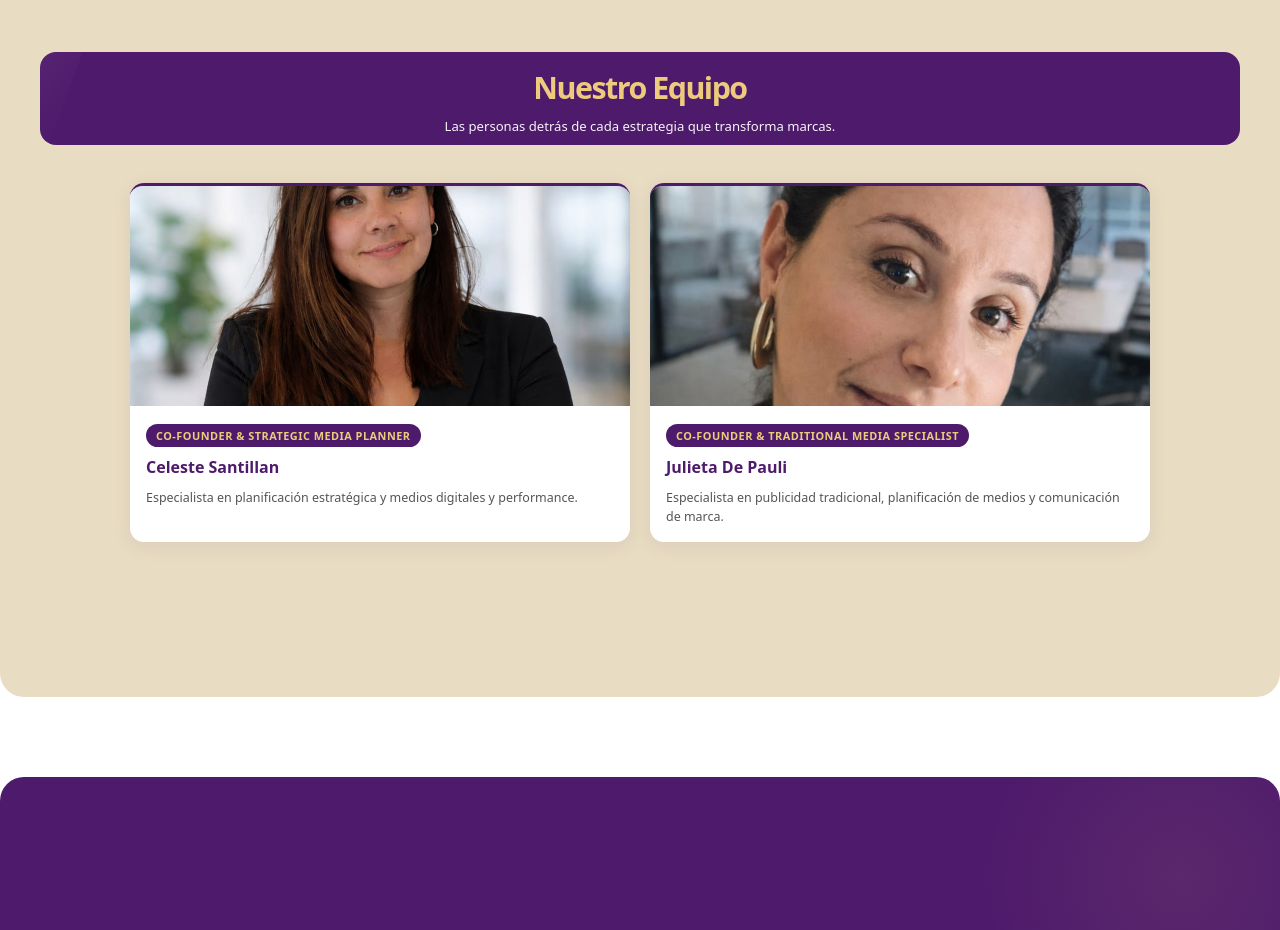
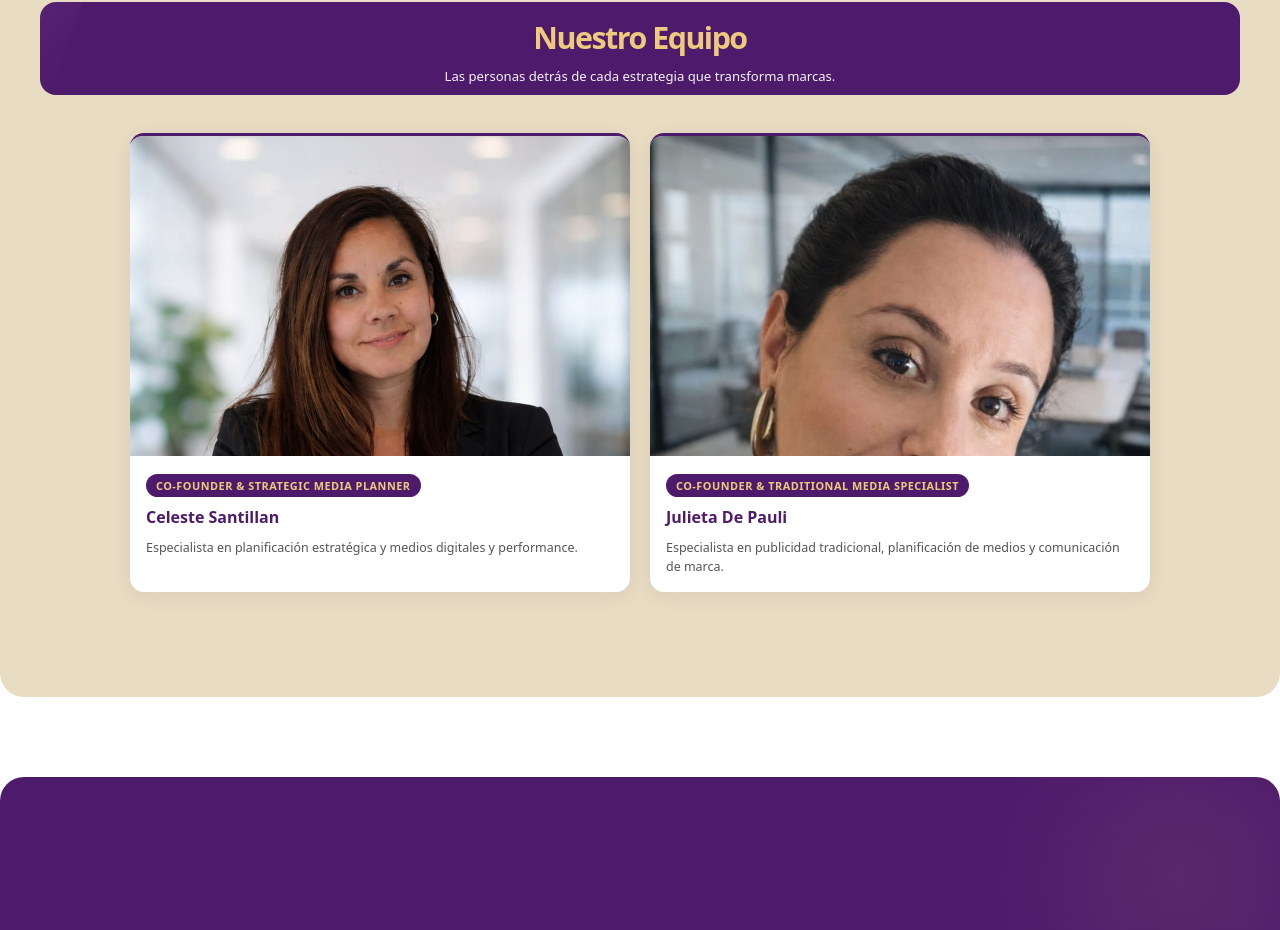
Before and after one commit to francoxvr/BRAVAS-WEB, a Next.js app in the folder frontend/: page /nosotros in a window 1280 px wide. Shown: the part 2577-3507 px from the top of the page. Built offline with nearby package versions, Linux system fonts and the light colour scheme.

Commit message:
fix: increase team photo height and align to top to show faces

```diff
--- a/frontend/src/components/sections/Nosotros.module.css
+++ b/frontend/src/components/sections/Nosotros.module.css
@@ -53,7 +53,7 @@
 .teamPhoto {
   position: relative;
   width: 100%;
-  height: 220px;
+  height: 320px;
   overflow: hidden;
 }
 
--- a/frontend/src/components/sections/Nosotros.tsx
+++ b/frontend/src/components/sections/Nosotros.tsx
@@ -152,7 +152,7 @@ export default function Nosotros() {
                     src={member.foto ?? '/assets/images/marketing/redes4.png'}
                     alt={member.rol}
                     fill
-                    style={{ objectFit: 'cover' }}
+                    style={{ objectFit: 'cover', objectPosition: 'top' }}
                   />
                 </div>
               </a>
```
